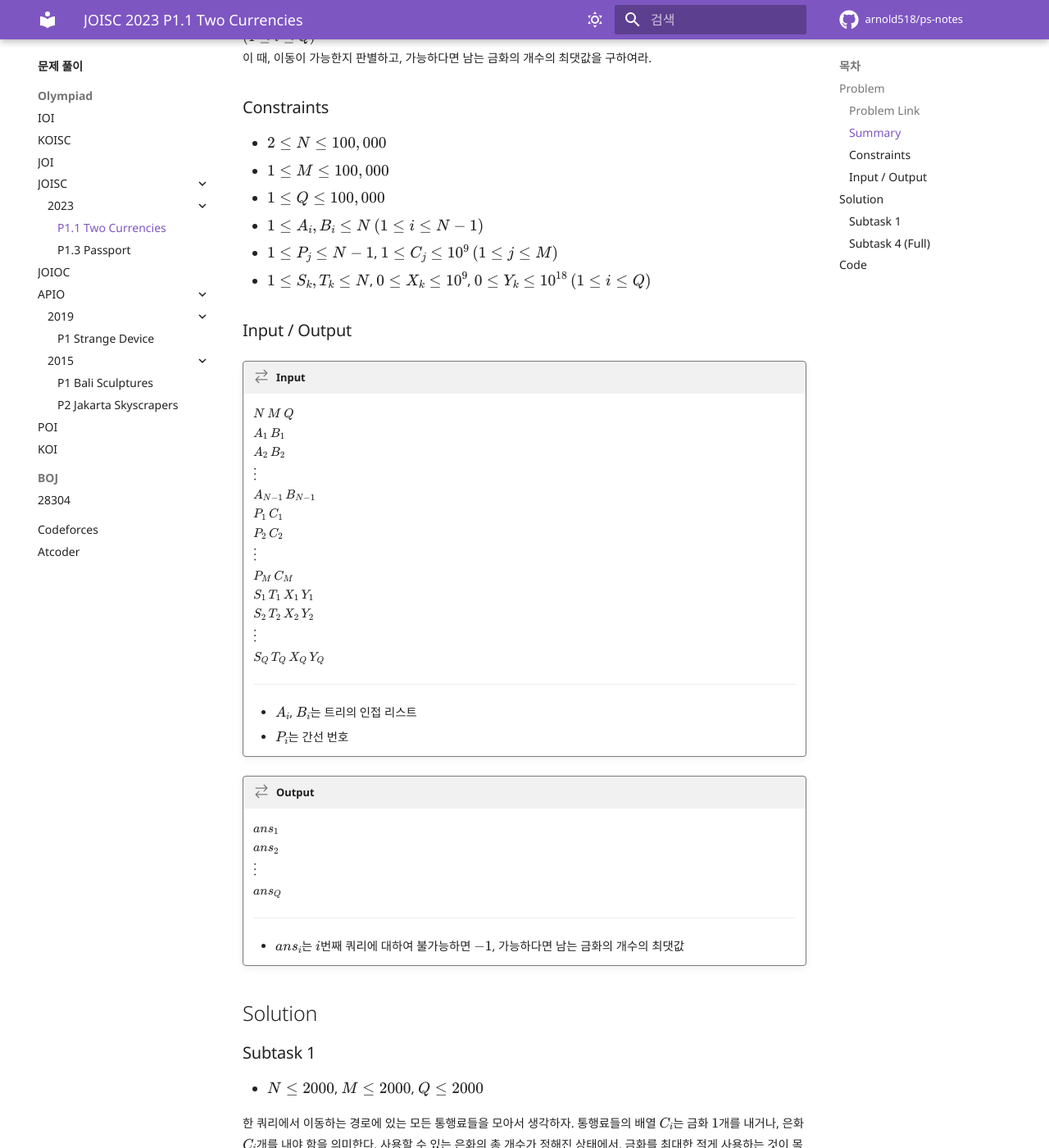
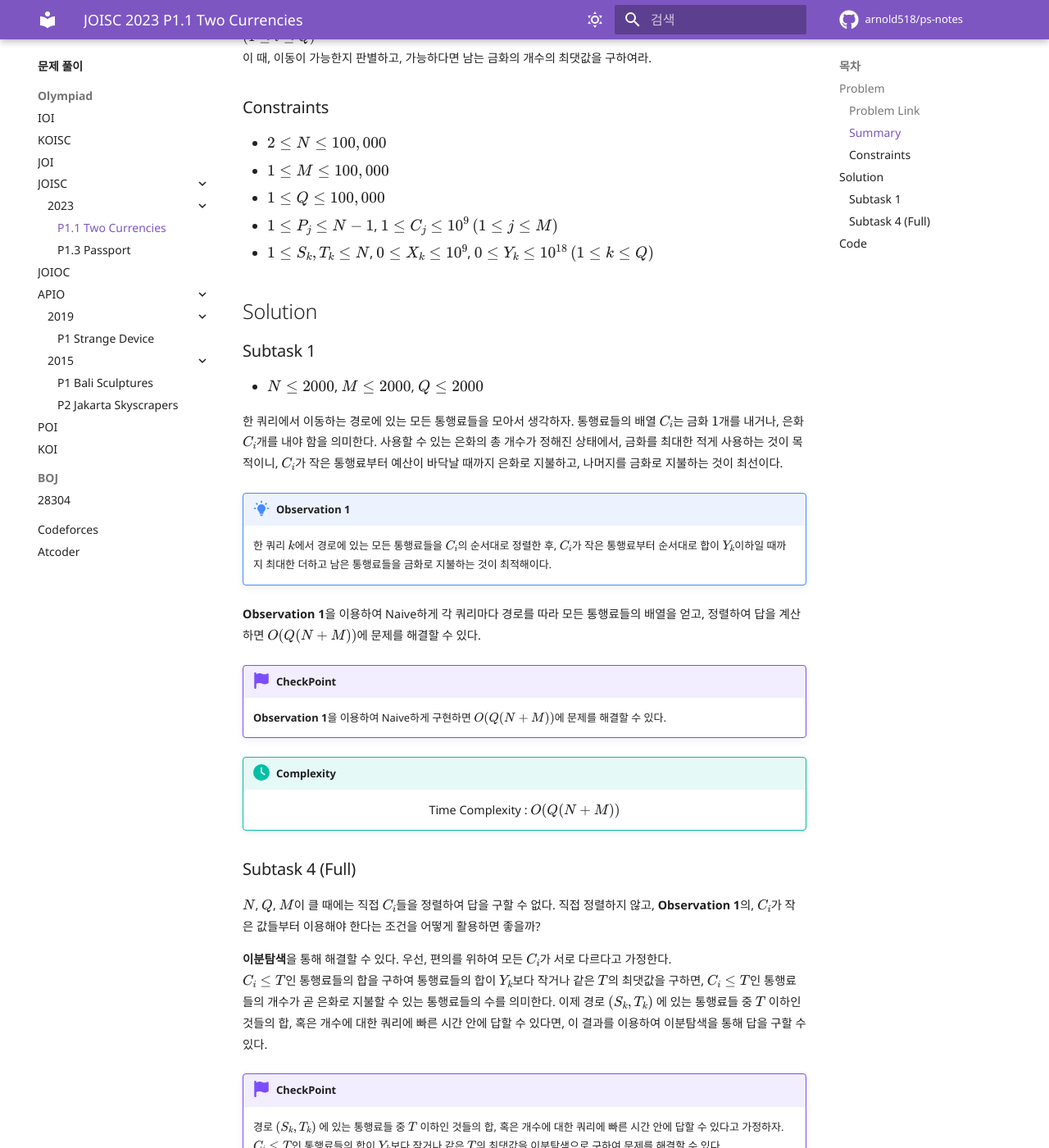
Before and after one commit to arnold518/ps-notes, an MkDocs documentation site: the page built from docs/solutions/Olympiad/JOISC/2023/P1.1 Two Currencies/solution.md, in a window 1280 px wide and 1400 px high, scrolled down 576 px. Shown: the whole window at 82% size. Built offline with MkDocs 1.6.1 and Material for MkDocs 9.7.7, drawn with Linux system fonts in a browser that asks for light colours; comment, search, counter and statistics services are not loaded.

Commit message:
delete inout

```diff
--- a/docs/solutions/Olympiad/JOISC/2023/P1.1 Two Currencies/solution.md
+++ b/docs/solutions/Olympiad/JOISC/2023/P1.1 Two Currencies/solution.md
@@ -31,36 +31,8 @@ $Q$개의 쿼리가 주어지며, $i$번 쿼리에서는 $S_i$번 정점에서 $
 + $2 \leq N \leq 100,000$
 + $1 \leq M \leq 100,000$
 + $1 \leq Q \leq 100,000$
-+ $1 \leq A_i, B_i \leq N$ $(1 \leq i \leq N-1)$
 + $1 \leq P_j \leq N-1$, $1 \leq C_j \leq 10^9$ $(1 \leq j \leq M)$
-+ $1 \leq S_k, T_k \leq N$, $0 \leq X_k \leq 10^9$, $0 \leq Y_k \leq 10^{18}$ $(1 \leq i \leq Q)$
-
-### Input / Output
-!!! inout "Input"
-    $N$ $M$ $Q$
-    $A_1$ $B_1$
-    $A_2$ $B_2$
-    $\vdots$
-    $A_{N-1}$ $B_{N-1}$
-    $P_1$ $C_1$
-    $P_2$ $C_2$
-    $\vdots$
-    $P_M$ $C_M$
-    $S_1$ $T_1$ $X_1$ $Y_1$
-    $S_2$ $T_2$ $X_2$ $Y_2$
-    $\vdots$
-    $S_Q$ $T_Q$ $X_Q$ $Y_Q$
-    ---
-    + $A_i$, $B_i$는 트리의 인접 리스트
-    + $P_i$는 간선 번호
-
-!!! inout "Output"
-    $ans_1$
-    $ans_2$
-    $\vdots$
-    $ans_Q$
-    ---
-    + $ans_i$는 $i$번째 쿼리에 대하여 불가능하면 $-1$, 가능하다면 남는 금화의 개수의 최댓값
++ $1 \leq S_k, T_k \leq N$, $0 \leq X_k \leq 10^9$, $0 \leq Y_k \leq 10^{18}$ $(1 \leq k \leq Q)$
 
 ## Solution
 
--- /dev/null
+++ b/ref.txt
@@ -0,0 +1,5 @@
+stackoverflow.com/a/72383929/179014
+https://just-the-docs.github.io/just-the-docs/
+https://www.csrhymes.com/bulma-clean-theme/
+
+.\venv\Scripts\activate
```
Also changed, not shown: docs/solutions/BOJ/28304/solution.md (+0 -11 lines), docs/solutions/Olympiad/APIO/2015/P1 Bali Sculptures/solution.md (+0 -8 lines), docs/solutions/Olympiad/APIO/2015/P2 Jakarta Skyscrapers/solution.md (+0 -11 lines), docs/solutions/Olympiad/APIO/2019/P1 Strange Device/solution.md (+0 -12 lines), docs/solutions/Olympiad/JOISC/2023/P1.3 Passport/solution.md (+0 -19 lines).
